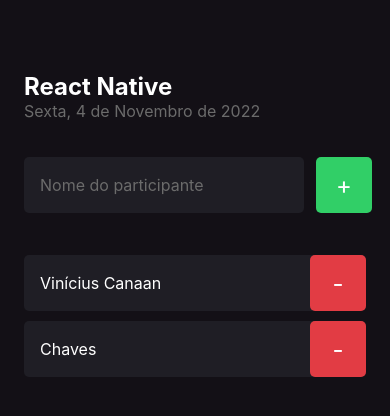
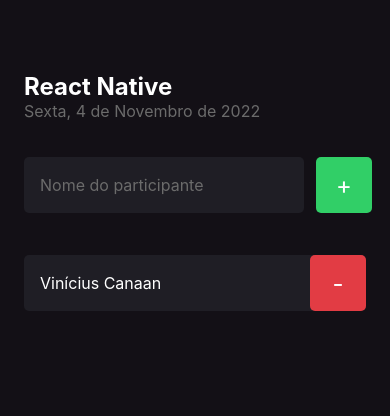
Before and after one commit to ViniciusCanaan/ImHere, a React Native app: screen / in a window 390 px wide. Shown: the top 416 px of the page. Built offline with nearby package versions, Linux system fonts and the light colour scheme.

Commit message:
Adicionando opção de remover participante e tipando a função

```diff
--- a/src/components/Participant/index.tsx
+++ b/src/components/Participant/index.tsx
@@ -3,14 +3,15 @@
 
 type Props = {
     name: string;
+    onRemove: () => void
 }
 
-export function Participant({ name } : Props) {
+export function Participant({ name, onRemove } : Props) {
     return (
         <View style={styles.container}>
             <Text style={styles.name}>{name}</Text>
 
-            <TouchableOpacity style={styles.button}>
+            <TouchableOpacity style={styles.button} onPress={onRemove}>
                 <Text style={styles.buttonText}>-</Text>
             </TouchableOpacity>
         </View>
--- a/src/screens/Home/index.tsx
+++ b/src/screens/Home/index.tsx
@@ -6,6 +6,10 @@
 
   function handleParticipantAdd() {
     console.log("Você clicou no botão de adicionar")
+  }
+
+  function handleParticipantRemove(name: string){
+    console.log(`Você clicou em remover o participante ${name}`);
   }
 
   return (
@@ -29,8 +33,7 @@
           <Text style={styles.buttonText}>+</Text>
         </TouchableOpacity>
       </View>
-      <Participant name='Vinícius Canaan'/>
-      <Participant name='Chaves'/>
+      <Participant name='Vinícius Canaan' onRemove={()=> handleParticipantRemove("Vinícius Canaan")}/>
     </View>
   );
 }
```
